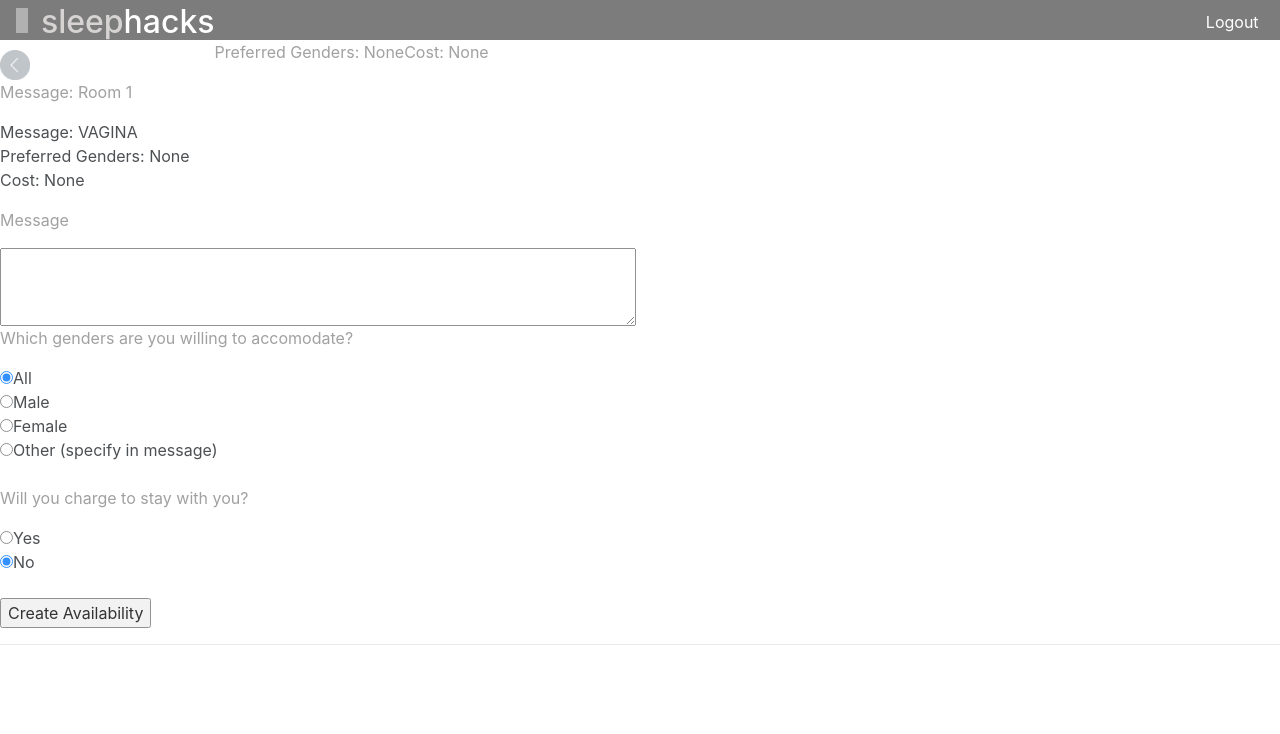
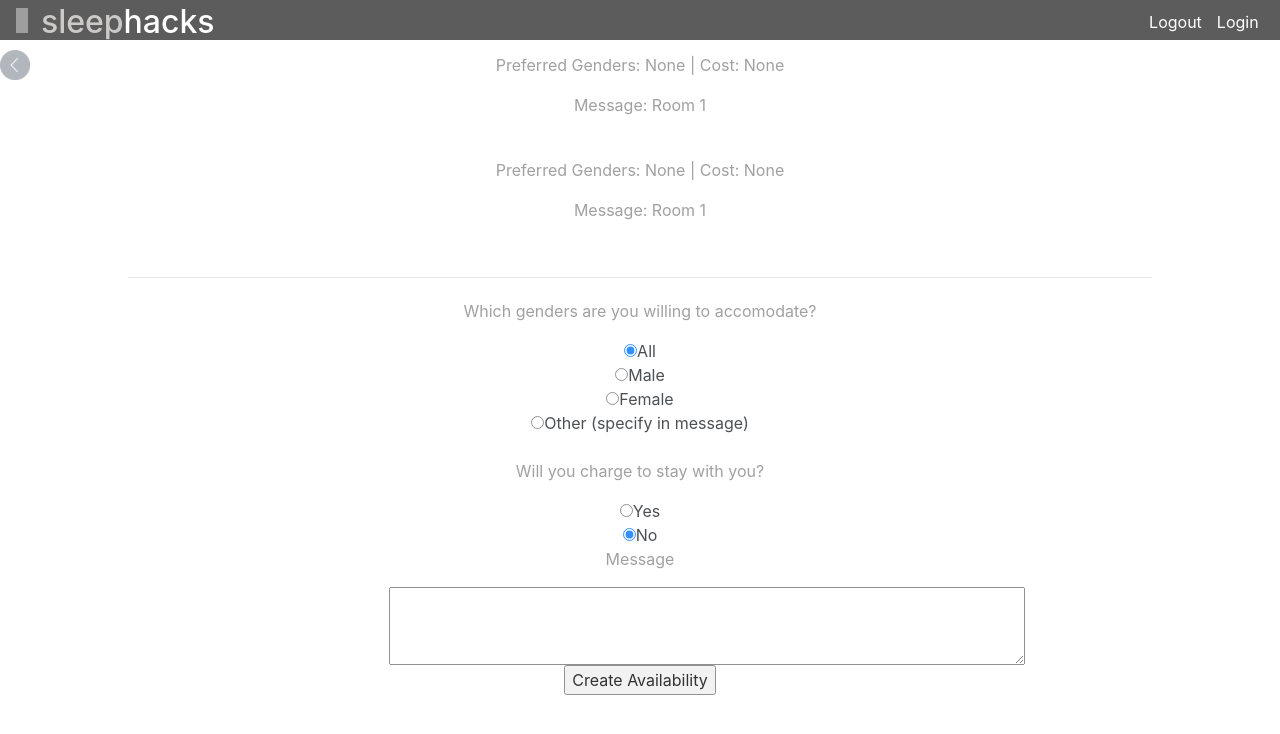
Before and after one commit to sarthfrey/sleephacks, a plain HTML site: page hackathon.html in a window 1280 px wide. Drawn offline with nearby package versions, Linux system fonts and the light colour scheme; grey boxes are pictures that could not be loaded.

Commit message:
styled stuff

```diff
--- a/css/styles.css
+++ b/css/styles.css
@@ -13,14 +13,12 @@ html
 	height: 100%;
 	width: 100%;
 	background-color: rgba(0,0,0,0.6);
-	opacity: 0.8;
 	font-family: 'Open Sans', sans-serif;
 	color: white;
 }
 .topbar
 {
 	background-color:#5C5C5C;
-	color: black;
 	padding:0.25%;
 	padding-right:0.5%;
 	height: 40px;
@@ -34,6 +32,34 @@ html
 	padding-left:1%;
 }
 
+
+.top
+{
+	height:auto;
+	padding-top:0%;
+	margin-left:30%;
+	width:40%;
+	color: black;
+	margin-top:1%;
+	margin-bottom:5%;
+	background-color:#fff ;
+	opacity:0.8;
+	text-align:center;
+
+	}
+
+.message
+{
+	padding-bottom:5%;
+}
+.bottom{
+	margin-left:30%;
+	width:40%;
+	margin-top:0%;
+	border: 5px solid #fff;
+	opacity:0.8;
+	text-align:center;
+}
 #sleep_title {
 	color: #cdc9c9;
 }
@@ -92,6 +118,7 @@ html
 {
 
 	color: white;
+	opacity:0.8;
 	box-sizing : border-box;
 	width : 100%;
 	height: 80%;
@@ -137,6 +164,17 @@ a
 	color:white;
 	text-decoration: none;
 }
+.socialmedia
+{
+	margin-top: 20%;
+	margin-left: 30%;
+
+}
+
+#twitter, #facebook, #instagram
+{
+	margin-left: 10%;
+}
 
 #back-button {
 	width: 5%;
@@ -149,3 +187,7 @@ a
 #top-left-anchor {
 	position: fixed;
 }
+#create
+{
+	margin-top:4%;
+}
--- a/hackathon.html
+++ b/hackathon.html
@@ -20,6 +20,16 @@
       <span id="sleep_title">sleep</span>hacks
     </h2>
     </a>
+	<a id="logout" href="https:
+	//www.google.com/accounts/ServiceLogin?
+	service=ah&passive=true&continue=https://
+	appengine.google.com/_ah/conflogin%3Fconti
+	nue%3Dhttp://gcp-hackthenorth-3033.appspot.
+	com/hackathon%253Fhackathon_name%253DPennApps
+	&ltmpl=gm&shdf=CiELEgZhaG5hbWUaFUdDUCBIYWNrVG
+	hlTm9ydGggMzAzMwwSAmFoIhR2OdnodQ9c3ZqI40OoCJZ
+	OIzCQISgBMhTJi6H5GHXfWN9aD6A_e5OimtaLEw">Login</a>
+
     <a id = "logout" href="http://gcp-hackthenorth-3033.appspot.com
     /_ah/logout?continue=https://www.google.com/accounts
     /Logout%3Fcontinue%3Dhttps://appengine.google.com/_
@@ -31,9 +41,11 @@
   <div id="top-left-anchor">
 	  <a href='home.html'><img id="back-button" src="./images/back-button.png"/></a>
   </div>
+    <div class="body">
+  <div class="top">
 	<div class="listing">
   	<p>
-    <span>Preferred Genders: None</span><span>Cost: None</span>
+    <span>Preferred Genders: None | </span><span>Cost: None</span>
   	</p>
     <div class = "message">
       <p>
@@ -42,14 +54,21 @@
     </div>
 	</div>
 	<div class="listing">
-	<blockquote>Message: VAGINA <br />Preferred Genders: None <br />Cost: None </blockquote></div>
+	<p>
+	<span>Preferred Genders: None | </span><span>Cost: None</span>
+	</p>
+	<div class = "message">
+      <p>
+        Message: Room 1
+      </p>
+    </div>
+	</div>
 
-
-
-
-  <form action="/update?hackathon_name=PennApps" method="post">
-        <p>Message</p>
-      <div><textarea name="content" rows="3" cols="60"></textarea></div>
+	</div>
+	<div class="hline">
+		<hr>
+	</div>
+	<div class="bottom">
       <div>
 
 	  <p>Which genders are you willing to accomodate?</p>
@@ -67,10 +86,13 @@
       <input type="radio" name="cost" value="Yes">Yes</input>
       <br>
       <input type="radio" name="cost" value="No" checked>No</input>
-      <br /><br />
+	    <form action="/update?hackathon_name=PennApps" method="post">
+        <p>Message</p>
+      <div><textarea name="content" rows="3" cols="60"></textarea></div>
       <div><input type="submit" value="Create Availability"></div>
     </form>
-    <hr>
-    <a href="https://www.google.com/accounts/ServiceLogin?service=ah&passive=true&continue=https://appengine.google.com/_ah/conflogin%3Fcontinue%3Dhttp://gcp-hackthenorth-3033.appspot.com/hackathon%253Fhackathon_name%253DPennApps&ltmpl=gm&shdf=CiELEgZhaG5hbWUaFUdDUCBIYWNrVGhlTm9ydGggMzAzMwwSAmFoIhR2OdnodQ9c3ZqI40OoCJZOIzCQISgBMhTJi6H5GHXfWN9aD6A_e5OimtaLEw">Login</a>
+
+  </div>
+  </div>
   </body>
 </html>
```
Also changed, not shown: index.html (+5 -5 lines).
